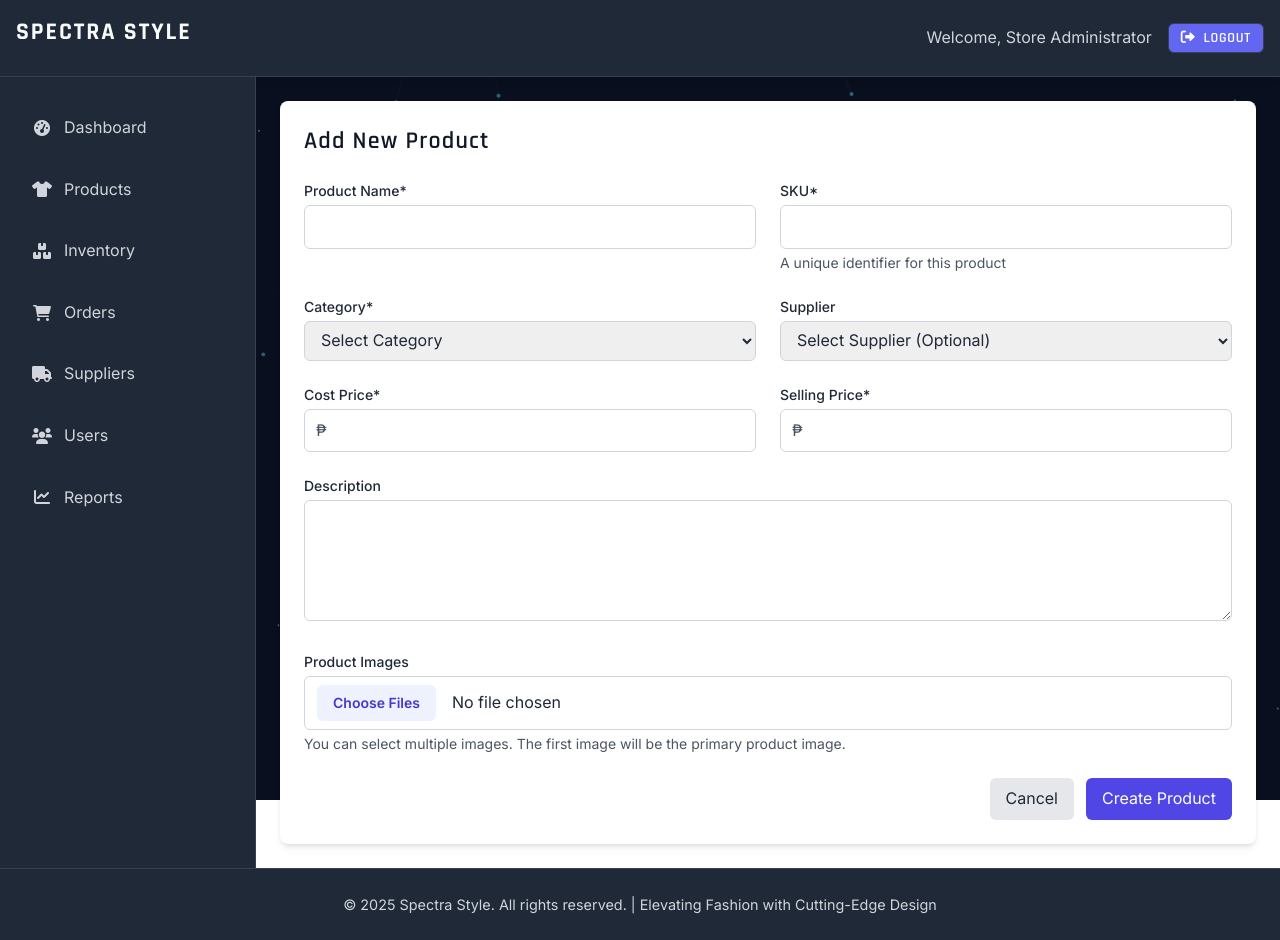
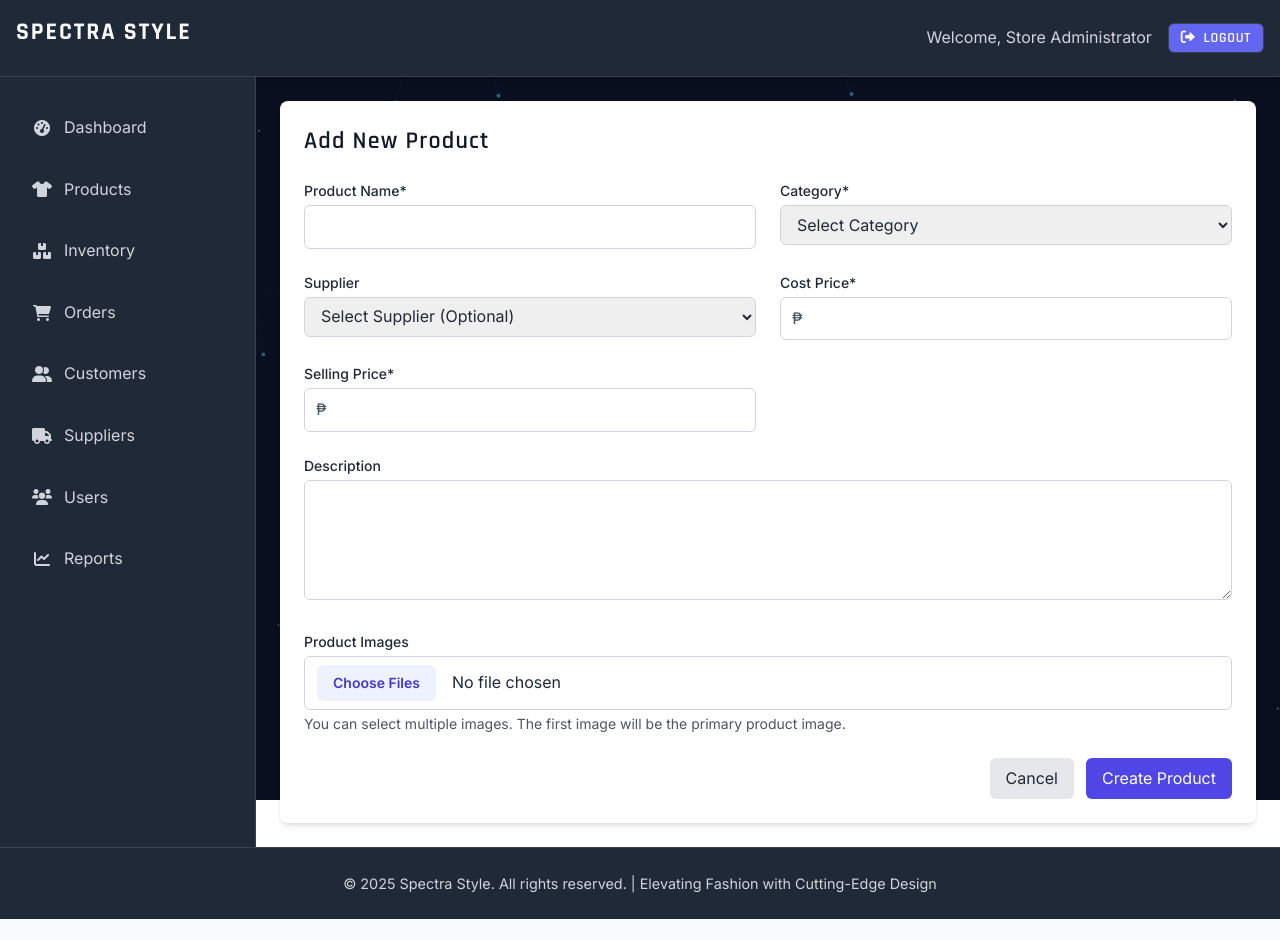
Before and after one commit to kinuris/spectra_clothing, a Django app: page /products/add/ in a window 1280 px wide. After the commit the page ends 919 px from the top, so only its background shows below. Run offline with Django 5.2, Linux system fonts and the light colour scheme; a user stored in the database is signed in; data comes from the database, SQL or seed files in the repository; data that the repository does not hold is empty; style sheets or scripts are compiled from the project's sources; parts of the project's set-up code (start-up, migrations or seed data) failed here and were passed over; some libraries are stand-ins or nearby versions.

Commit message:
Simplified System

```diff
--- a/products/admin.py
+++ b/products/admin.py
@@ -12,7 +12,7 @@ class CategoryAdmin(admin.ModelAdmin):
 
 @admin.register(Product)
 class ProductAdmin(admin.ModelAdmin):
-    list_display = ('name', 'sku', 'category', 'supplier', 'cost_price', 'selling_price')
+    list_display = ('name', 'category', 'supplier', 'cost_price', 'selling_price')
     list_filter = ('category', 'supplier', 'created_at')
-    search_fields = ('name', 'sku', 'description')
+    search_fields = ('name', 'description')
     inlines = [ProductImageInline]
--- a/products/models.py
+++ b/products/models.py
@@ -14,8 +14,7 @@ class Category(models.Model):
         return self.name
 
 class Product(models.Model):
-    name = models.CharField(max_length=100)
-    sku = models.CharField(max_length=30, unique=True)
+    name = models.CharField(max_length=255, unique=True)  # Increased length and made unique
     category = models.ForeignKey(Category, on_delete=models.PROTECT, related_name='products')
     supplier = models.ForeignKey(Supplier, on_delete=models.SET_NULL, related_name='products', null=True, blank=True)
     cost_price = models.DecimalField(max_digits=10, decimal_places=2)
--- a/products/views.py
+++ b/products/views.py
@@ -22,7 +22,7 @@ def product_list(request):
     # Search functionality
     search_query = request.GET.get('search')
     if search_query:
-        products = products.filter(name__icontains=search_query) | products.filter(sku__icontains=search_query)
+        products = products.filter(name__icontains=search_query)
 
     # Pagination
     paginator = Paginator(products, 10)  # Show 10 items per page
@@ -65,7 +65,6 @@ def product_add(request):
 
     if request.method == 'POST':
         name = request.POST.get('name')
-        sku = request.POST.get('sku')
         category_id = request.POST.get('category')
         supplier_id = request.POST.get('supplier')
         cost_price = request.POST.get('cost_price')
@@ -73,14 +72,13 @@ def product_add(request):
         description = request.POST.get('description')
 
         # Validate data
-        if Product.objects.filter(sku=sku).exists():
-            messages.error(request, f'Product with SKU {sku} already exists.')
+        if Product.objects.filter(name=name).exists():
+            messages.error(request, f'Product with name "{name}" already exists.')
         else:
             try:
                 # Create product
                 product = Product.objects.create(
                     name=name,
-                    sku=sku,
                     category_id=category_id,
                     supplier_id=supplier_id if supplier_id else None,
                     cost_price=cost_price,
@@ -139,7 +137,6 @@ def product_edit(request, product_id):
 
     if request.method == 'POST':
         name = request.POST.get('name')
-        sku = request.POST.get('sku')
         category_id = request.POST.get('category')
         supplier_id = request.POST.get('supplier')
         cost_price = request.POST.get('cost_price')
@@ -148,16 +145,15 @@ def product_edit(request, product_id):
         primary_image_id = request.POST.get('primary_image')
 
         # Debug message to track form submission data
-        print(f"Product Edit - Form Data: name={name}, sku={sku}, primary_image={primary_image_id}")
+        print(f"Product Edit - Form Data: name={name}, primary_image={primary_image_id}")
 
         # Validate data
-        if Product.objects.filter(sku=sku).exclude(id=product_id).exists():
-            messages.error(request, f'Another product with SKU {sku} already exists.')
+        if Product.objects.filter(name=name).exclude(id=product_id).exists():
+            messages.error(request, f'Another product with name "{name}" already exists.')
         else:
             try:
                 # Update product
                 product.name = name
-                product.sku = sku
                 product.category_id = category_id
                 product.supplier_id = supplier_id if supplier_id else None
                 product.cost_price = cost_price
@@ -274,7 +270,6 @@ def product_force_update(request, product_id):
         try:
             # Get basic required fields
             name = request.POST.get('name')
-            sku = request.POST.get('sku')
             category_id = request.POST.get('category')
             cost_price = request.POST.get('cost_price')
             selling_price = request.POST.get('selling_price')
@@ -285,18 +280,17 @@ def product_force_update(request, product_id):
             primary_image_id = request.POST.get('primary_image')
 
             # Basic validation for required fields
-            if not all([name, sku, category_id, cost_price, selling_price]):
+            if not all([name, category_id, cost_price, selling_price]):
                 messages.error(request, 'Required fields are missing.')
                 return redirect('products:product_edit', product_id=product_id)
 
-            # Check if SKU exists on another product
-            if Product.objects.filter(sku=sku).exclude(id=product_id).exists():
-                messages.error(request, f'Another product with SKU {sku} already exists.')
+            # Check if product name exists on another product
+            if Product.objects.filter(name=name).exclude(id=product_id).exists():
+                messages.error(request, f'Another product with name "{name}" already exists.')
                 return redirect('products:product_edit', product_id=product_id)
 
             # Update product - core fields only in this simplified version
             product.name = name
-            product.sku = sku
             product.category_id = category_id
             product.supplier_id = supplier_id if supplier_id else None
             product.cost_price = cost_price
--- a/templates/base/layout.html
+++ b/templates/base/layout.html
@@ -27,7 +27,7 @@
             position: relative; /* Needed for z-index context if any child tries to go behind canvas */
             font-family: 'Inter', sans-serif; /* Added default font for consistency */
         }
-        /* Ensure main content sections have their defined backgrounds or are transparent as desired */
+        /* Ensure main content sections have their defined backgr""ounds or are transparent as desired */
         header, aside, footer {
             position: relative; /* Ensures they stay above the fixed canvas */
             z-index: 1;
@@ -295,6 +295,11 @@
                     <li>
                         <a href="{% url 'orders:order_list' %}" class="sidebar-link" @click="window.innerWidth < 768 && closeSidebar()">
                             <i class="fas fa-shopping-cart"></i> Orders
+                        </a>
+                    </li>
+                    <li>
+                        <a href="/orders/customers" class="sidebar-link" @click="window.innerWidth < 768 && closeSidebar()">
+                            <i class="fas fa-user-friends"></i> Customers
                         </a>
                     </li>
                     {% endif %}
--- a/templates/dashboard/analytics.html
+++ b/templates/dashboard/analytics.html
@@ -34,7 +34,7 @@
         <h2 class="text-lg font-medium text-gray-800 mb-4">Time Period</h2>
 
         <form method="get" action="{% url 'dashboard:analytics' %}">
-            <div class="flex flex-wrap gap-2 mb-4">
+            <!-- <div class="flex flex-wrap gap-2 mb-4">
                 <a href="{% url 'dashboard:analytics' %}?period=7"
                    class="px-4 py-2 {% if period_days == 7 %}bg-indigo-600 text-white{% else %}bg-white border border-gray-300 text-gray-700 hover:bg-gray-50{% endif %} rounded-md text-sm font-medium">
                    Last 7 Days
@@ -55,7 +55,7 @@
                    class="px-4 py-2 {% if period_days == 365 %}bg-indigo-600 text-white{% else %}bg-white border border-gray-300 text-gray-700 hover:bg-gray-50{% endif %} rounded-md text-sm font-medium">
                    Year to Date
                 </a>
-            </div>
+            </div> -->
 
             <div class="flex flex-wrap gap-4 items-center">
                 <div class="flex items-center">
--- a/templates/dashboard/report_detail.html
+++ b/templates/dashboard/report_detail.html
@@ -11,9 +11,9 @@
         <div class="flex justify-between items-center mb-4">
             <h1 class="text-2xl font-semibold text-gray-800">{{ report.get_report_type_display }} Report</h1>
             <div class="flex space-x-2">
-                <button onclick="window.print()" class="bg-indigo-600 hover:bg-indigo-700 text-white py-2 px-4 rounded-md transition duration-200">
+                <!-- <button onclick="window.print()" class="bg-indigo-600 hover:bg-indigo-700 text-white py-2 px-4 rounded-md transition duration-200">
                     <i class="fas fa-print mr-2"></i> Print Report
-                </button>
+                </button> -->
                 <a href="{% url 'dashboard:report_delete' report.id %}" class="bg-red-600 hover:bg-red-700 text-white py-2 px-4 rounded-md transition duration-200">
                     <i class="fas fa-trash-alt mr-2"></i> Delete
                 </a>
--- a/templates/orders/customer_list.html
+++ b/templates/orders/customer_list.html
@@ -112,7 +112,7 @@
 
 <!-- Customer Quick Stats -->
 {% if customers %}
-<div class="mt-6 grid grid-cols-1 md:grid-cols-3 gap-6">
+<!-- <div class="mt-6 grid grid-cols-1 md:grid-cols-3 gap-6">
     <div class="bg-white p-6 rounded-lg shadow-md">
         <div class="flex items-center">
             <div class="p-3 rounded-full bg-blue-100 text-blue-500">
@@ -133,7 +133,6 @@
             <div class="ml-4">
                 <p class="text-sm text-gray-500">New This Month</p>
                 <p class="text-xl font-semibold">
-                    <!-- This would need backend logic to filter by current month -->
                     {{ customers.count }}
                 </p>
             </div>
@@ -160,6 +159,6 @@
             </div>
         </div>
     </div>
-</div>
+</div> -->
 {% endif %}
 {% endblock %}
--- a/templates/products/product_form.html
+++ b/templates/products/product_form.html
@@ -10,12 +10,12 @@
                 {% if product %}Edit Product{% else %}Add New Product{% endif %}
             </h1>
             {% if product %}
-            <p class="mt-2 text-sm text-gray-600">
+            <!-- <p class="mt-2 text-sm text-gray-600">
                 Having trouble saving changes?
                 <a href="{% url 'products:product_simple_edit' product.id %}" class="text-green-600 hover:underline font-medium">
                     Try our simplified editor
                 </a>
-            </p>
+            </p> -->
             {% endif %}
         </div>
 
@@ -32,13 +32,7 @@
                        class="w-full text-gray-800 border border-gray-300 rounded-md px-3 py-2 focus:outline-none focus:ring-2 focus:ring-indigo-500">
             </div>
 
-            <div>
-                <label for="sku" class="block text-sm font-medium text-gray-800 mb-1">SKU*</label>
-                <input type="text" name="sku" id="sku" required
-                       value="{{ product.sku|default:'' }}"
-                       class="w-full text-gray-800 border border-gray-300 rounded-md px-3 py-2 focus:outline-none focus:ring-2 focus:ring-indigo-500">
-                <p class="mt-1 text-sm text-gray-600">A unique identifier for this product</p>
-            </div>
+            <!-- SKU field removed, product name is now the unique identifier -->
 
             <div>
                 <label for="category" class="block text-sm font-medium text-gray-800 mb-1">Category*</label>
--- a/templates/products/product_list.html
+++ b/templates/products/product_list.html
@@ -33,7 +33,7 @@
                     <label for="search" class="block text-sm font-medium text-gray-700 mb-1">Search Products</label>
                     <input type="text" name="search" id="search"
                            value="{{ search_query|default:'' }}"
-                           placeholder="Search by name or SKU"
+                           placeholder="Search by product name"
                            class="w-full border-gray-300 rounded-md shadow-sm focus:border-indigo-500 focus:ring focus:ring-indigo-500 focus:ring-opacity-50 py-2 px-3">
                 </div>
 
@@ -81,7 +81,6 @@
                                     {{ product.name }}
                                 </a>
                             </h2>
-                            <p class="text-xs text-gray-500 mt-1">SKU: {{ product.sku }}</p>
                         </header>
                         <p class="text-sm text-gray-600 mb-3">{{ product.category.name }}</p>
 
```
Also changed, not shown: templates/products/product_detail.html (+2 -6 lines), templates/products/simple_update_form.html (+3 -5 lines), products/migrations/0003_add_sample_products.py, products/migrations/0004_remove_sku_field.py (added).
